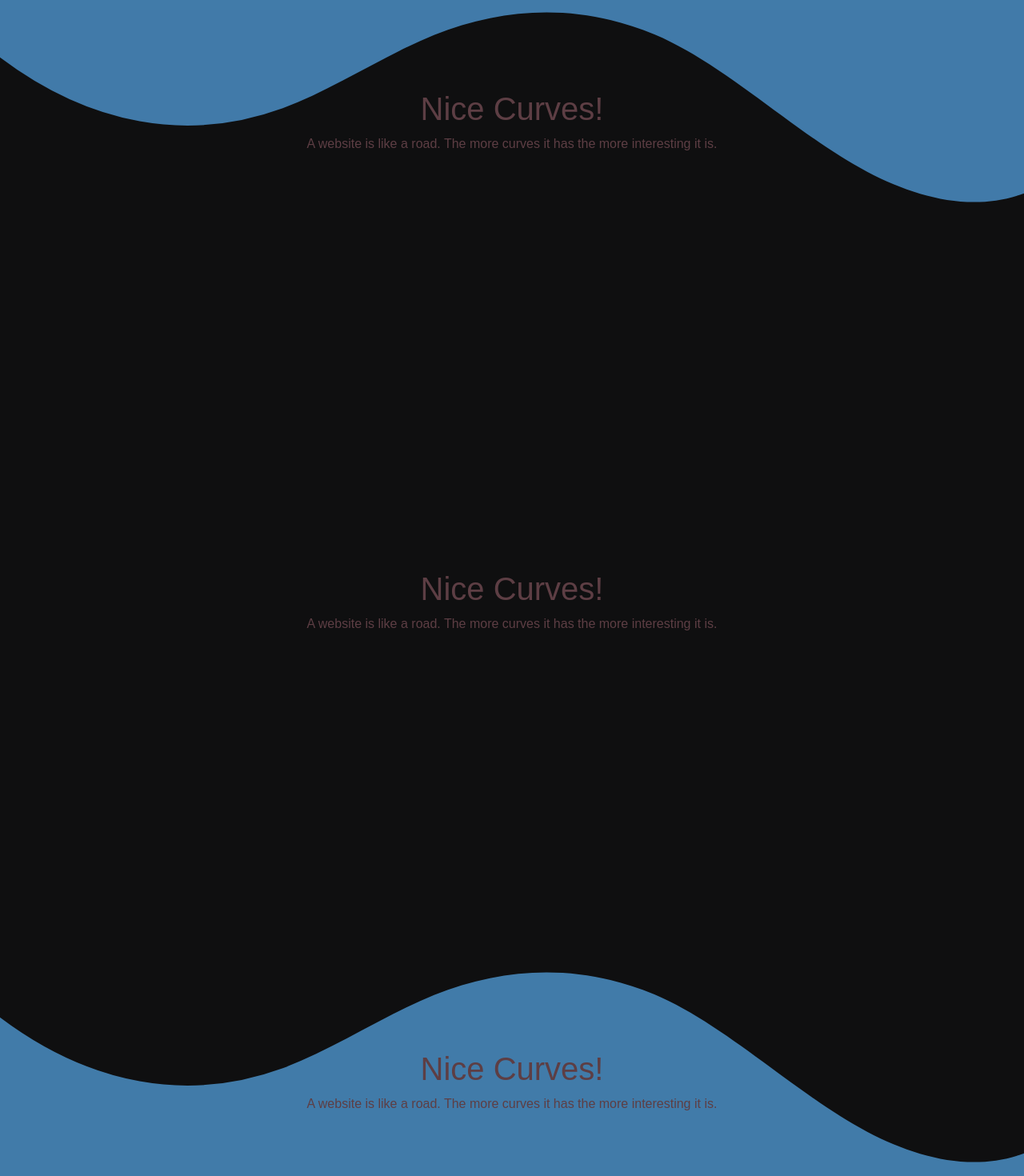
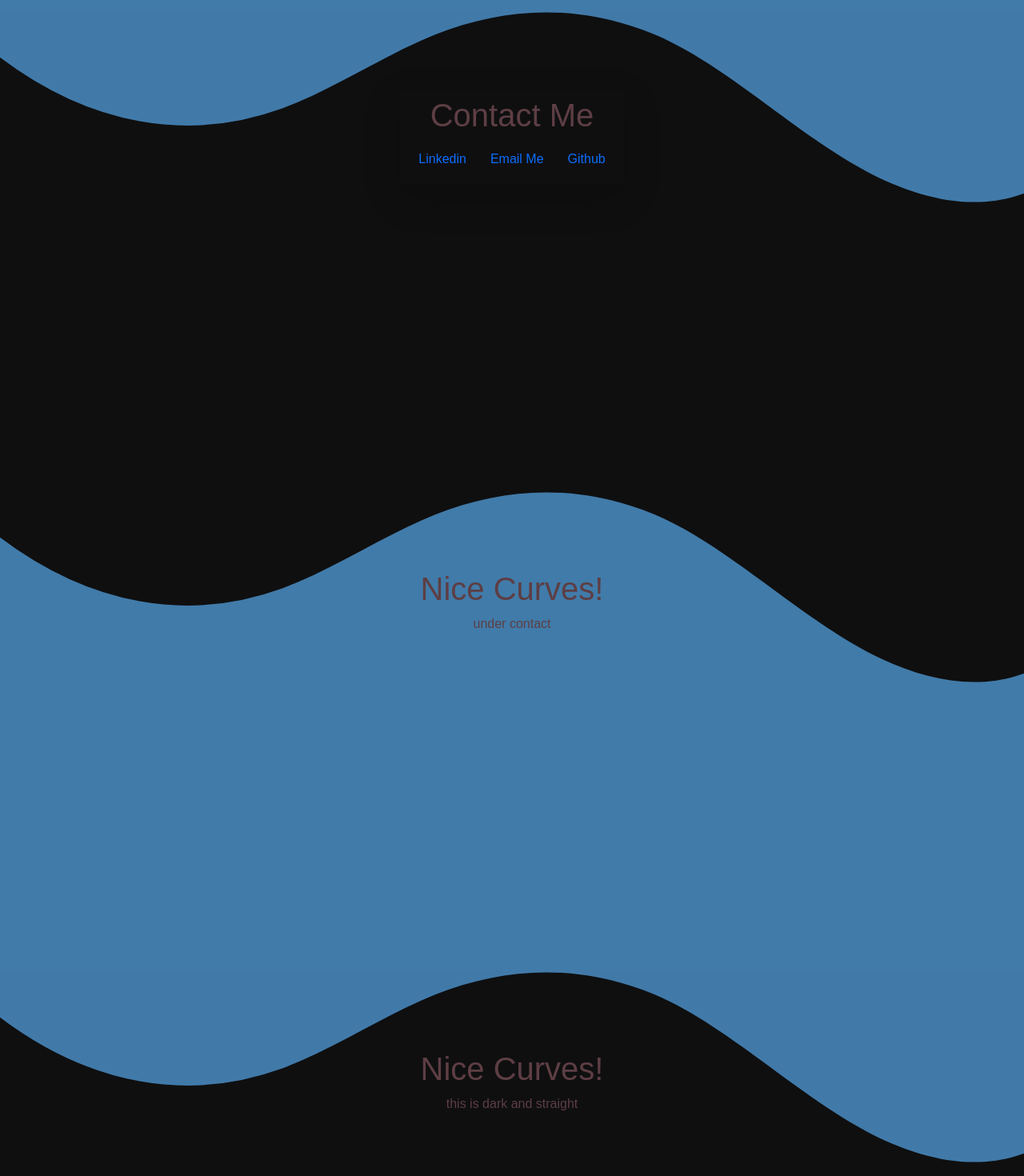
Before and after one commit to SIN88/react-portfolio, a React (Create React App) app: page / in a window 1280 px wide. Shown: the part 700-2170 px from the top of the page at 80% size. Built offline with nearby package versions, Linux system fonts and the light colour scheme.

Commit message:
fixing curves adding components

```diff
--- a/src/App.js
+++ b/src/App.js
@@ -1,7 +1,9 @@
-import Section from "./components/Section/Section";
+import About from "./components/About";
 import Header from "./components/Header/Header";
 import Footer from "./components/Footer";
 import Contact from "./components/Contact";
+import Wave from "./components/Wave";
+import Wave2 from "./components/Wave2";
 
 function App() {
   return (
@@ -19,62 +21,50 @@ function App() {
             interesting it is.
           </p>
         </section> */}
-        <Section light/>
+
+
+        <section className="light">
+
+        <About/>
+
+        </section>
+
+
+        <section className="dark">
+
+        <Contact/>
+           <Wave/>
+         </section>
+
+        <section className="light">
+          <h1>Nice Curves!</h1>
+          <p>
+            under contact
+          </p>
+
+         <Wave2/>
+        </section>
 
 
         <section className="dark">
           <h1>Nice Curves!</h1>
           <p>
-            A website is like a road. The more curves it has the more
-            interesting it is.
+           this is dark and straight
           </p>
-
-          <div className="wave">
-            <svg
-              data-name="Layer 1"
-              xmlns="http://www.w3.org/2000/svg"
-              viewBox="0 0 1200 120"
-              preserveAspectRatio="none"
-            >
-              <path
-                d="M321.39,56.44c58-10.79,114.16-30.13,172-41.86,82.39-16.72,168.19-17.73,250.45-.39C823.78,31,906.67,72,985.66,92.83c70.05,18.48,146.53,26.09,214.34,3V0H0V27.35A600.21,600.21,0,0,0,321.39,56.44Z"
-                class="shape-fill-light"
-              ></path>
-            </svg>
-          </div>
-        </section>
-
-        <section className="dark">
-          <h1>Nice Curves!</h1>
-          <p>
-            A website is like a road. The more curves it has the more
-            interesting it is.
-          </p>
+          <Wave/>
         </section>
 
         <section className="light">
           <h1>Nice Curves!</h1>
           <p>
-            A website is like a road. The more curves it has the more
-            interesting it is.
+            heyheyhey
           </p>
 
-          <div className="wave">
-            <svg
-              data-name="Layer 1"
-              xmlns="http://www.w3.org/2000/svg"
-              viewBox="0 0 1200 120"
-              preserveAspectRatio="none"
-            >
-              <path
-                d="M321.39,56.44c58-10.79,114.16-30.13,172-41.86,82.39-16.72,168.19-17.73,250.45-.39C823.78,31,906.67,72,985.66,92.83c70.05,18.48,146.53,26.09,214.34,3V0H0V27.35A600.21,600.21,0,0,0,321.39,56.44Z"
-                class="shape-fill-dark"
-              ></path>
-            </svg>
-          </div>
+          <Wave2/>
         </section>
 
       </main>
+
       <Footer footing={"Made with ☕"} />
     </>
   );
--- a/src/components/Section/Section.js
+++ b/src/components/About/index.js
@@ -1,13 +1,13 @@
-import './Section.css'
+import './About.css'
 
-const Section = ({title, light}) => {
-    return <section className={light ? "light": "dark"}>
+const About  =() => {
+    return <>
     <h1>About Me</h1>
     <p>
      Greetings!!! My name is Kevin. I am a web developer in Huntington Harbour, California.
      Looking implement and grow my newly aquired skills.
 
     </p>
-  </section>
+  </>
 }
-export default Section;
+export default About;
--- a/src/components/Contact/index.js
+++ b/src/components/Contact/index.js
@@ -1,13 +1,14 @@
 import './Contact.css'
-const Contact = ({Contacts}) => {
-    return       <Contacts className="shadow-lg  p-2 mb-2 bg rounded">
+const Contact = () => {
+    return       <div className="shadow-lg  p-2 mb-2 bg rounded">
     <h1>Contact Me</h1>
-    <p>
+
         <a href="https://www.linkedin.com/in/kevin-giron-869598202/ ">Linkedin</a>
         <a href="mailto:kg19882020@gmail.com ">Email Me</a>
         <a href="https://github.com/SIN88">Github</a>
-    </p>
-  </Contacts>
+
+  </div>
+
 }
 
 export default Contact;
--- /dev/null
+++ b/src/components/Wave/Section.css
@@ -0,0 +1,9 @@
+section {
+    position: relative;
+    text-align: center;
+    padding-top: 100px;
+    min-height: 600px;
+    display: flex;
+    flex-direction: column;
+    align-items: center;
+}
--- /dev/null
+++ b/src/components/Wave/index.js
@@ -0,0 +1,23 @@
+
+
+const Wave=()=>{
+    return (
+
+
+           <div className="wave">
+             <svg
+               data-name="Layer 1"
+               xmlns="http://www.w3.org/2000/svg"
+               viewBox="0 0 1200 120"
+               preserveAspectRatio="none"
+             >
+               <path
+                 d="M321.39,56.44c58-10.79,114.16-30.13,172-41.86,82.39-16.72,168.19-17.73,250.45-.39C823.78,31,906.67,72,985.66,92.83c70.05,18.48,146.53,26.09,214.34,3V0H0V27.35A600.21,600.21,0,0,0,321.39,56.44Z"
+                 class="shape-fill-light"
+               ></path>
+             </svg>
+           </div>
+
+    )
+}
+export default Wave;
--- /dev/null
+++ b/src/components/Wave2/index.js
@@ -0,0 +1,20 @@
+const Wave2=()=>{
+return(
+
+<div className="wave">
+<svg
+  data-name="Layer 1"
+  xmlns="http://www.w3.org/2000/svg"
+  viewBox="0 0 1200 120"
+  preserveAspectRatio="none"
+>
+  <path
+    d="M321.39,56.44c58-10.79,114.16-30.13,172-41.86,82.39-16.72,168.19-17.73,250.45-.39C823.78,31,906.67,72,985.66,92.83c70.05,18.48,146.53,26.09,214.34,3V0H0V27.35A600.21,600.21,0,0,0,321.39,56.44Z"
+    class="shape-fill-dark"
+  ></path>
+</svg>
+</div>
+)
+}
+
+export default Wave2;
```
Also changed, not shown: src/components/About/About.css (renamed from src/components/Section/Section.css), src/components/Projects/Projectslist.js (added).
